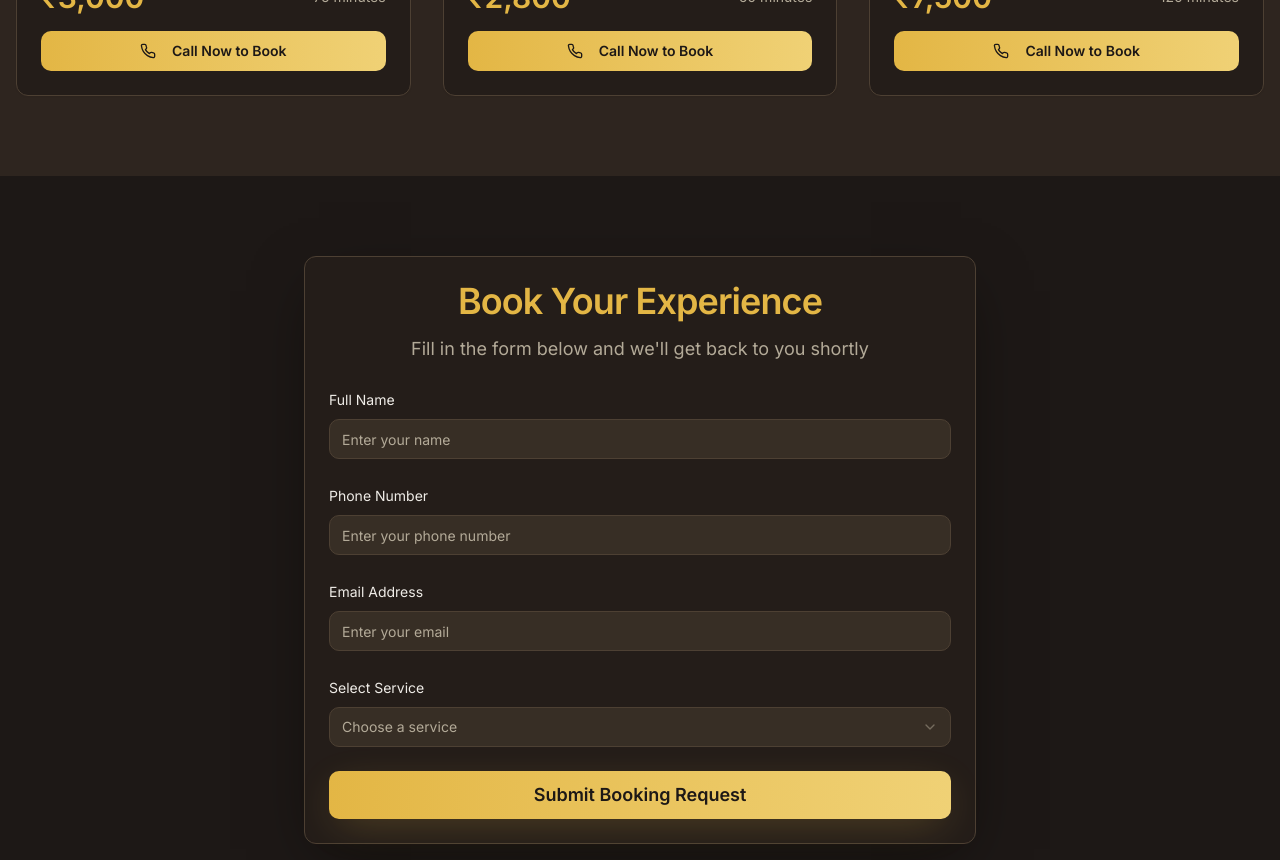
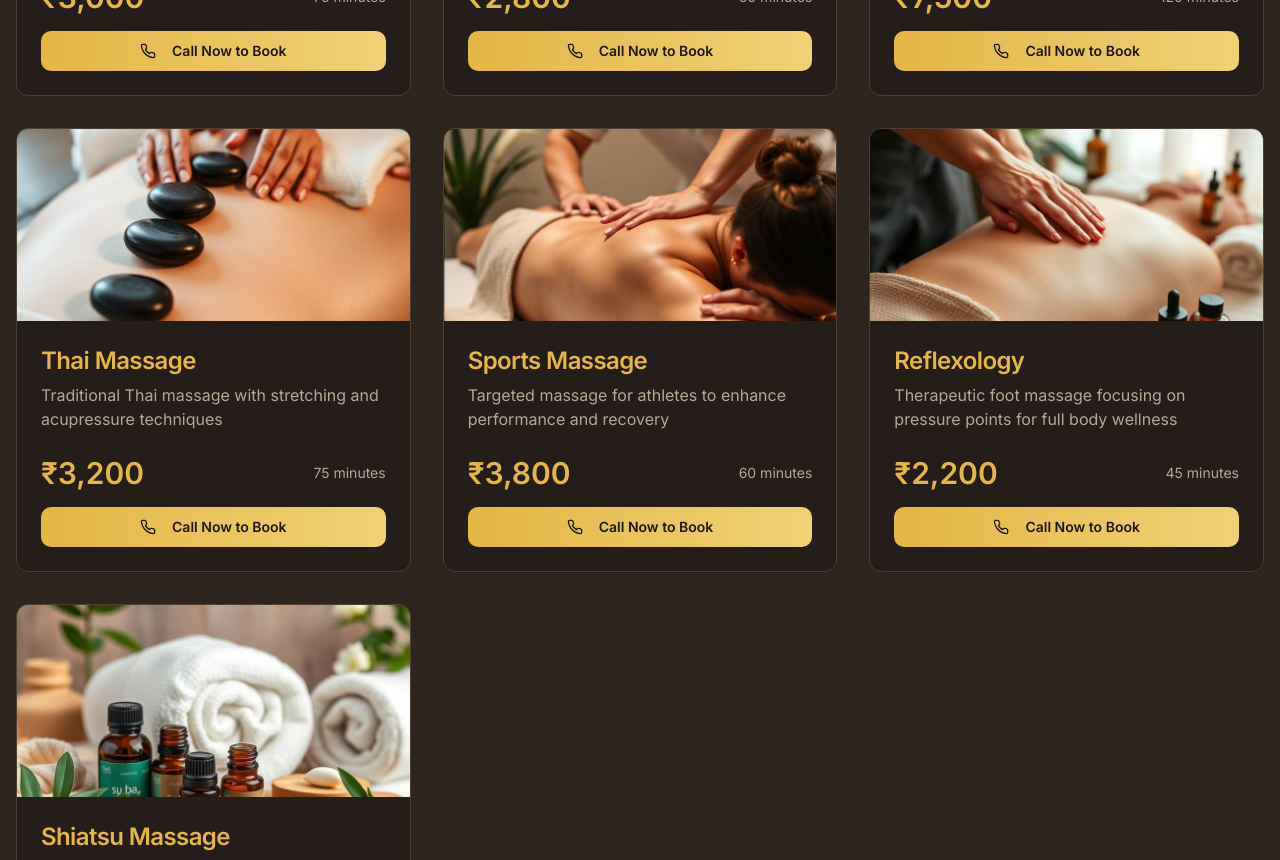
Before and after one commit to Daku70/russian-zen-mahipalpur, a React (Vite) app: page / in a window 1280 px wide. Shown: the part 1940-2800 px from the top of the page. Built offline with nearby package versions, Linux system fonts and the light colour scheme; the HTML template or start-up script is replaced by a standard one.

Commit message:
Add more massage services

```diff
--- a/src/components/Services.tsx
+++ b/src/components/Services.tsx
@@ -51,6 +51,34 @@ const services = [
     duration: "120 minutes",
     image: coupleSpaImage,
   },
+  {
+    title: "Thai Massage",
+    description: "Traditional Thai massage with stretching and acupressure techniques",
+    price: "₹3,200",
+    duration: "75 minutes",
+    image: massageImage,
+  },
+  {
+    title: "Sports Massage",
+    description: "Targeted massage for athletes to enhance performance and recovery",
+    price: "₹3,800",
+    duration: "60 minutes",
+    image: deepTissueImage,
+  },
+  {
+    title: "Reflexology",
+    description: "Therapeutic foot massage focusing on pressure points for full body wellness",
+    price: "₹2,200",
+    duration: "45 minutes",
+    image: swedishImage,
+  },
+  {
+    title: "Shiatsu Massage",
+    description: "Japanese pressure point massage for energy balance and relaxation",
+    price: "₹3,500",
+    duration: "60 minutes",
+    image: aromatherapyImage,
+  },
 ];
 
 const Services = () => {
```
